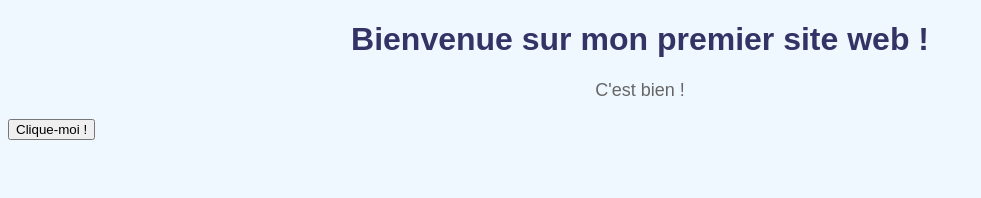
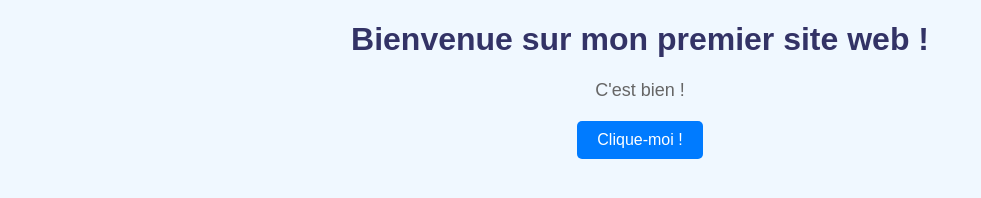
Before and after one commit to plaperche/mon-premier-projet, a plain HTML site: page index.html in a window 1280 px wide. Shown: the whole page, without its empty margins (0-981 px from the left). Drawn offline with Linux system fonts and the light colour scheme.

Commit message:
Ajout du style pour centrer le bouton

```diff
--- a/style.css
+++ b/style.css
@@ -16,5 +16,27 @@ p {
 }
 
 button {
-    text-align: center
+    display: block;
+    /* Fait du bouton un élément de type bloc */
+    margin: 20px auto;
+    /* Centre horizontalement */
+    padding: 10px 20px;
+    /* Ajoute de l’espace autour du texte */
+    font-size: 16px;
+    /* Agrandit le texte */
+    background-color: #007bff;
+    /* Ajoute une couleur de fond */
+    color: white;
+    /* Change la couleur du texte */
+    border: none;
+    /* Supprime la bordure */
+    border-radius: 5px;
+    /* Arrondit les bords */
+    cursor: pointer;
+    /* Change le curseur au survol */
 }
+
+button:hover {
+    background-color: #0056b3;
+    /* Change la couleur au survol */
+}
```
